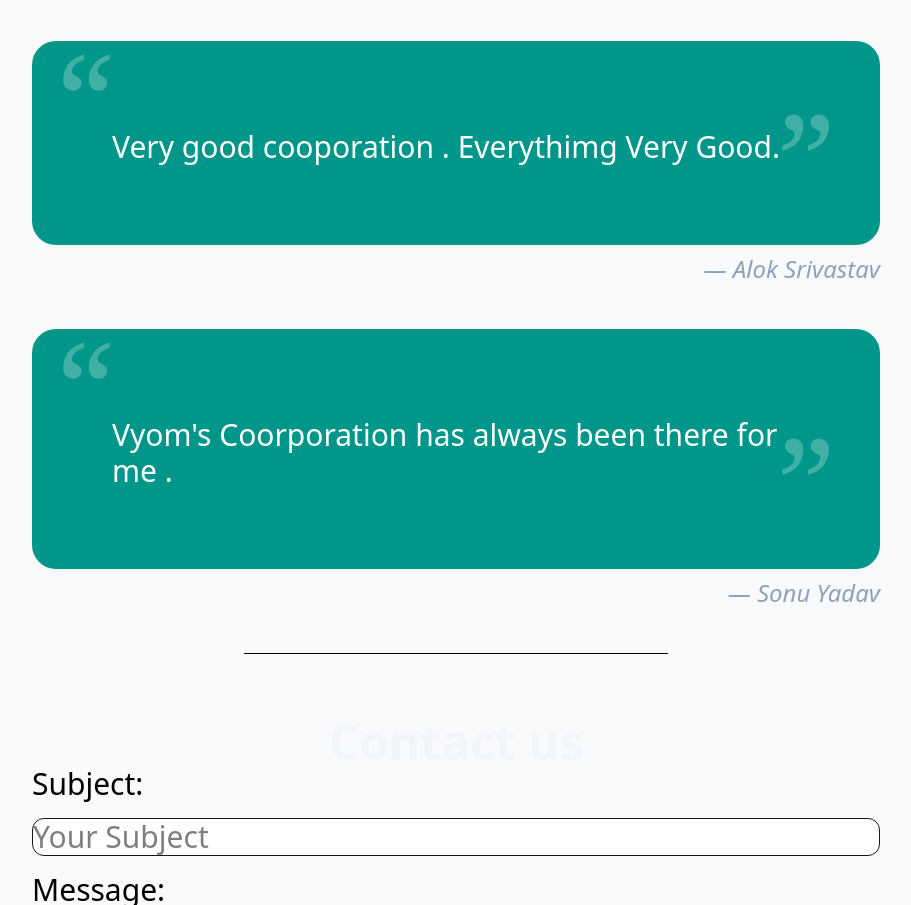
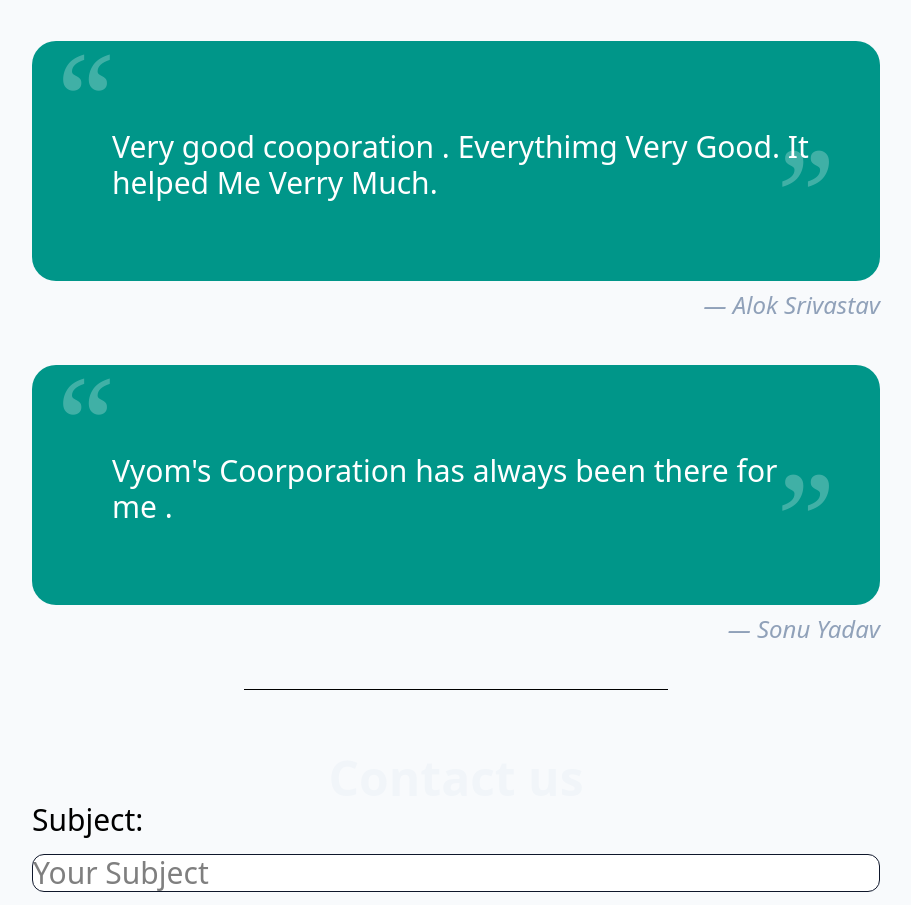
Before and after one commit to vyomvarshney2005cseai/tailwindproject, a website: page Project/index.html in a window 1280 px wide. Shown: the part 1637-2542 px from the top of the page, without its empty margins (184-1095 px from the left). Drawn offline with Linux system fonts and the light colour scheme.

Commit message:
Revise blockquote content for improved clarity
Updated the blockquote text to enhance clarity.

```diff
--- a/Project/index.html
+++ b/Project/index.html
@@ -112,7 +112,7 @@
         <figure class="my-11">
             <blockquote class="bg-teal-600 dark:bg-orange-500 pl-14 pr-9 py-14 rounded-3xl relative">
                 <p class="relative p-6 text-2xl sm:text-3xl text-left mt-2 text-white  before:content-['\201C'] before:font-serif before:absolute before:-top-20 before:-left-10 before:text-9xl before:text-white before:opacity-25 before:transform before:translate-x-2 before:translate-y-2 after:content-['\201D'] after:font-serif after:absolute after:-bottom-10 after:right-0 after:text-9xl after:text-white after:opacity-25 after:transform after:-translate-x-2 after:-translate-y-2">
-                    Very good cooporation . Everythimg Very Good.
+                    Very good cooporation . Everythimg Very Good. It helped Me Verry Much.
 
                 </p>
                 </blockquote>
```
